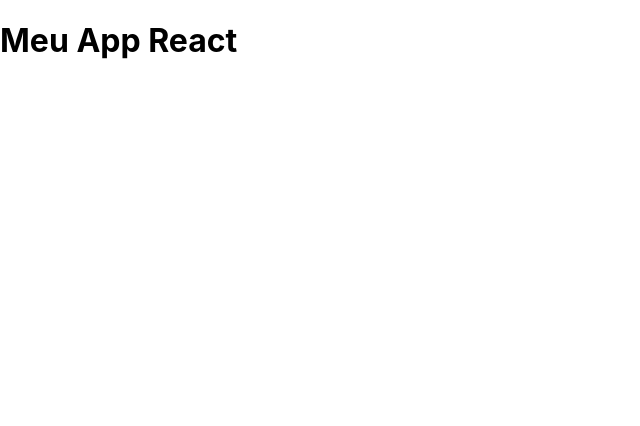
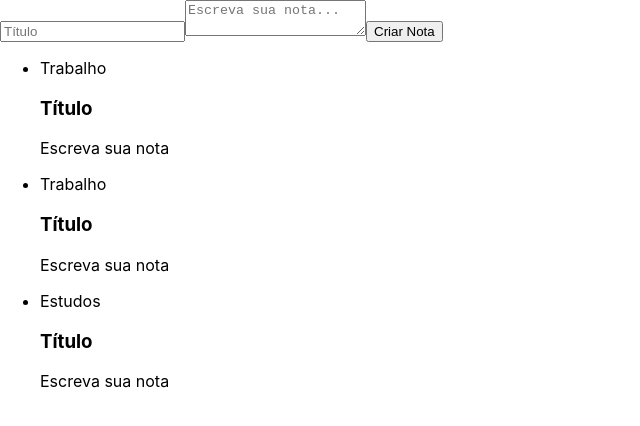
Before and after one commit to souzamarques/formacao-reactJS, a React (Create React App) app in the folder 02 - Lidar com Class Components/ceep/: page / in a window 1280 px wide. Shown: the top 426 px of the page, without its empty margins (0-640 px from the left). Built offline with nearby package versions, Linux system fonts and the light colour scheme.

Commit message:
Componentizando o Sistema

```diff
--- a/02 - Lidar com Class Components/ceep/src/App.js
+++ b/02 - Lidar com Class Components/ceep/src/App.js
@@ -1,9 +1,16 @@
-import React from 'react';
+import React from "react";
+import ListaDeNotas from "./components/ListaDeNotas";
+import FormularioCadastro from "./components/FormularioCadastro";
 
-function App() {
-  return (
-    <h1> Meu App React </h1>
-  );
+class App extends React.Component {
+  render() {
+    return (
+      <section>
+        <FormularioCadastro />
+        <ListaDeNotas />
+      </section>
+    );
+  }
 }
 
 export default App;
--- /dev/null
+++ b/02 - Lidar com Class Components/ceep/src/components/CardNota.jsx
@@ -0,0 +1,16 @@
+import React from "react";
+
+class CardNota extends React.Component {
+  render() {
+    return (
+      <section>
+        <header>
+          <h3> Título </h3>
+        </header>
+        <p> Escreva sua nota </p>
+      </section>
+    );
+  }
+}
+
+export default CardNota;
--- /dev/null
+++ b/02 - Lidar com Class Components/ceep/src/components/FormularioCadastro.jsx
@@ -0,0 +1,15 @@
+import React from "react";
+
+class FormularioCadastro extends React.Component {
+  render() {
+    return (
+      <form>
+        <input type="text" placeholder="Título" />
+        <textarea placeholder="Escreva sua nota..." />
+        <button> Criar Nota </button>
+      </form>
+    );
+  }
+}
+
+export default FormularioCadastro;
--- /dev/null
+++ b/02 - Lidar com Class Components/ceep/src/components/ListaDeNotas.jsx
@@ -0,0 +1,19 @@
+import React from "react";
+import CardNota from "./CardNota";
+
+class ListaDeNotas extends React.Component {
+  render() {
+    return (
+        <ul> {Array.of("Trabalho", "Trabalho", "Estudos").map(categoria => {
+          return(
+            <li>
+              <div> {categoria} </div>
+              <CardNota />
+            </li>
+          );
+        })} </ul>
+    );
+  }
+}
+
+export default ListaDeNotas;
```
